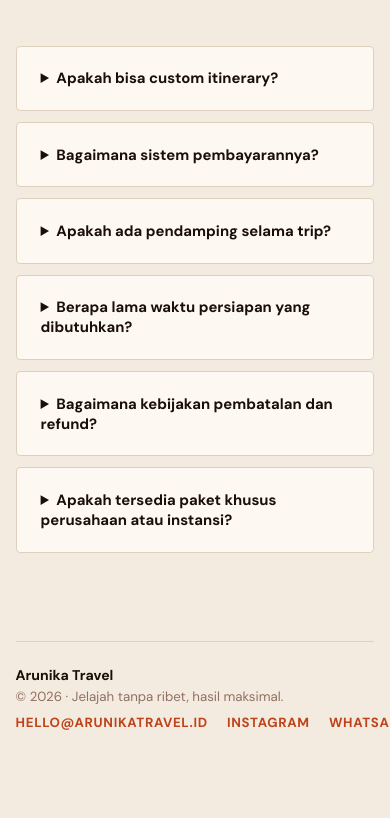
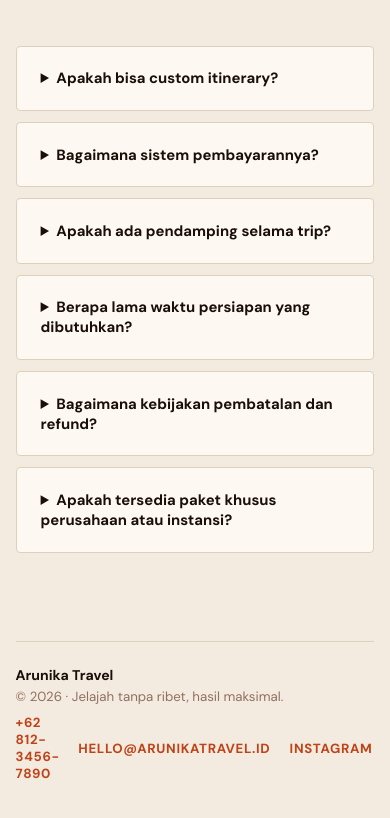
Before and after one commit to nugrahn0123/Preview-Travel-AN-Digital, a Next.js app: page / in a window 390 px wide. Shown: the part 10411-11229 px from the top of the page. Before the commit the page ends 11182 px from the top, so only its background shows below. Built offline with nearby package versions, Linux system fonts and the light colour scheme.

Commit message:
feat: add phone number link to Footer

```diff
--- a/components/Footer.tsx
+++ b/components/Footer.tsx
@@ -6,6 +6,7 @@ export default function Footer() {
         <p style={{ margin: '0.25rem 0 0' }}>© 2026 · Jelajah tanpa ribet, hasil maksimal.</p>
       </div>
       <div style={{ display: 'flex', gap: '1.2rem', alignItems: 'center' }}>
+        <a href="tel:+6281234567890">+62 812-3456-7890</a>
         <a href="mailto:hello@arunikatravel.id">hello@arunikatravel.id</a>
         <a href="#">Instagram</a>
         <a href="#">WhatsApp</a>
```
